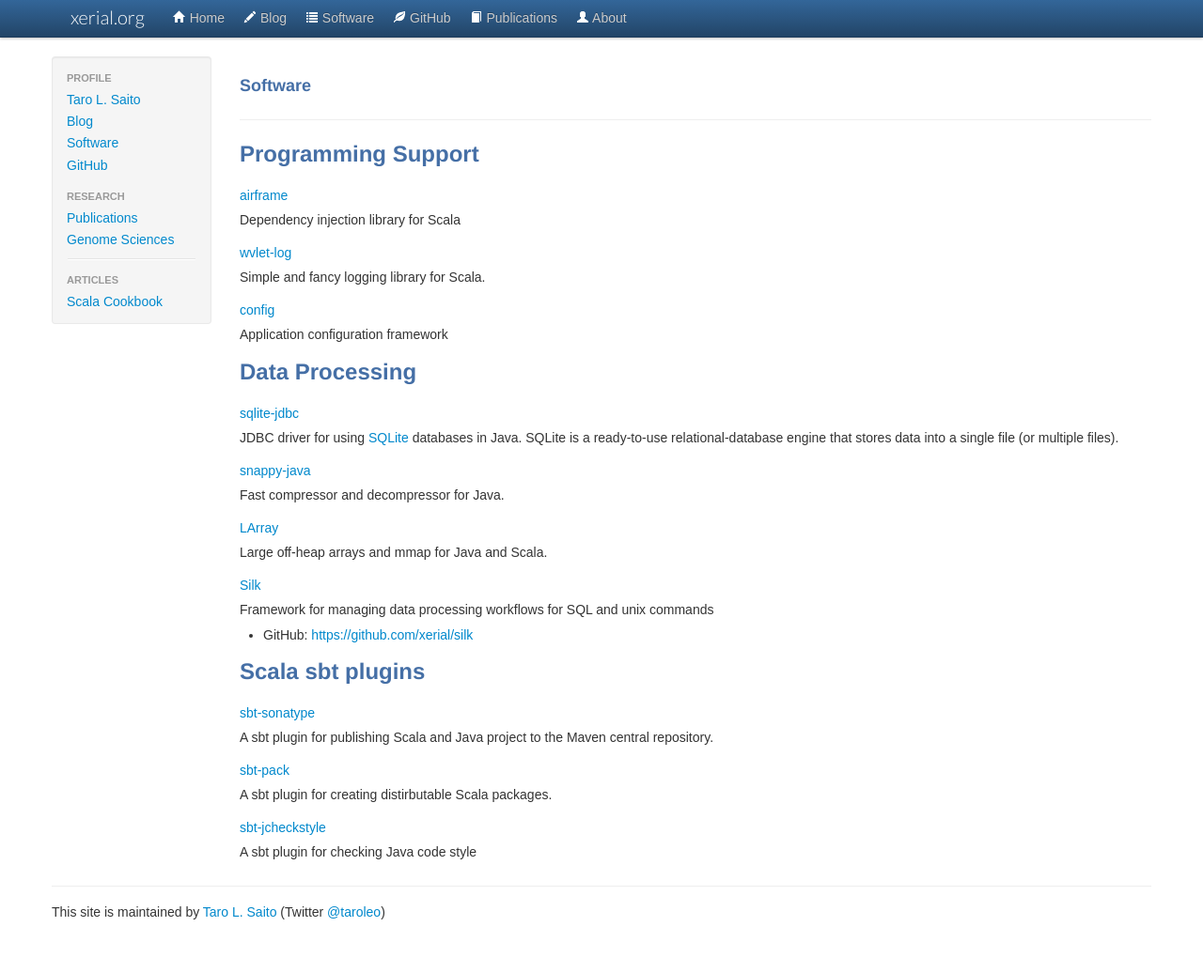
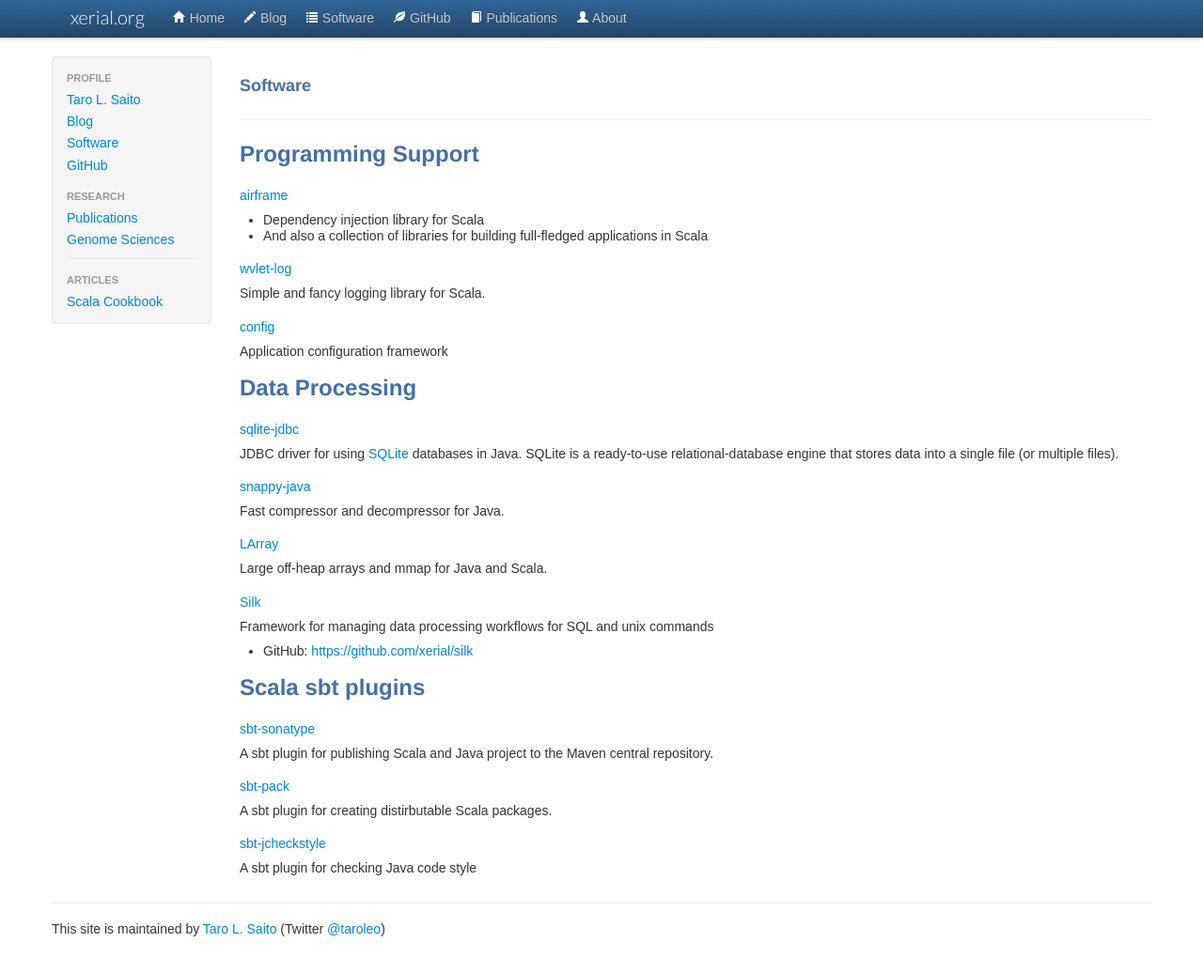
Before and after one commit to xerial/xerial.github.com, a Jekyll site: the page built from software.md, in a window 1280 px wide and 1047 px high. Shown: the top 1036 px of the window at 94% size. Built offline with Jekyll 4.4.1, drawn with Linux system fonts in a browser that asks for light colours; Markdown is read by kramdown in place of the engine named in the settings.

Commit message:
Update software.md

```diff
--- a/software.md
+++ b/software.md
@@ -7,7 +7,8 @@
 ## Programming Support
 
 ### [airframe](http://wvlet.org/airframe)
-Dependency injection library for Scala
+- Dependency injection library for Scala
+- And also a collection of libraries for building full-fledged applications in Scala
 
 ### [wvlet-log](https://github.com/wvlet/log)
 Simple and fancy logging library for Scala.
```
